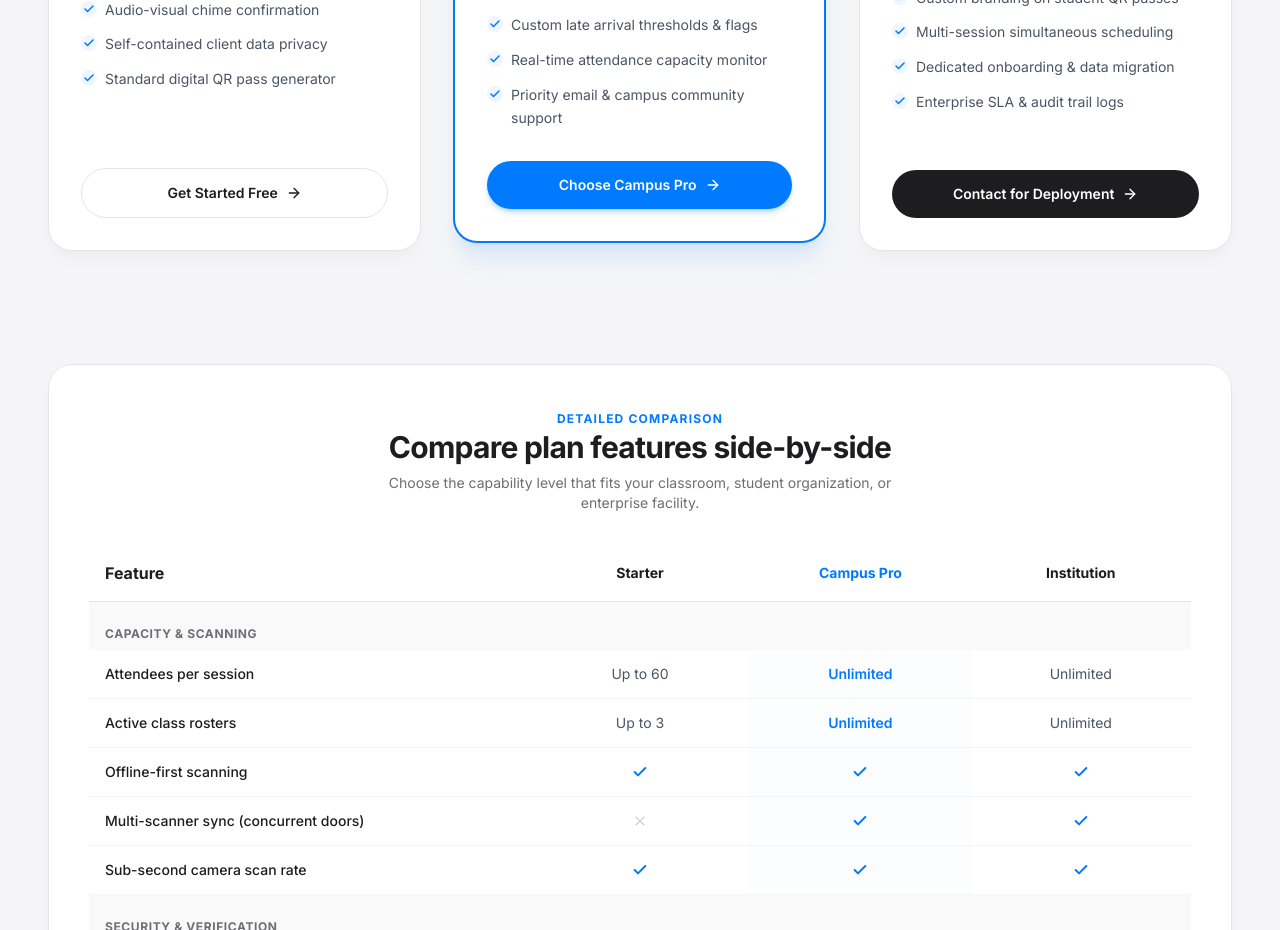
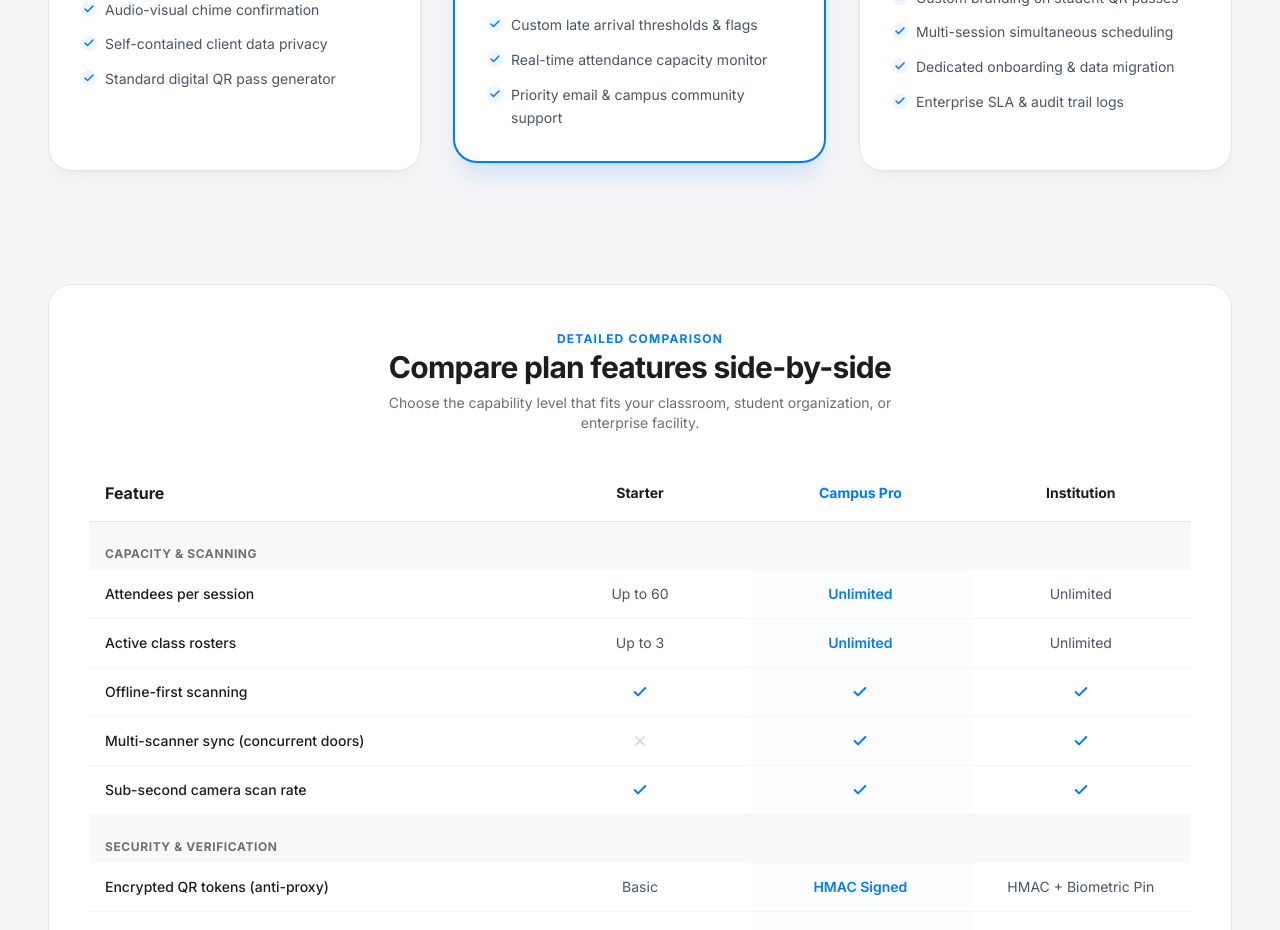
Before and after one commit to gabrielsantoslazaro/KlentroQR, a Next.js app: page /pricing in a window 1280 px wide. Shown: the part 1080-2010 px from the top of the page. Built offline with nearby package versions, Linux system fonts and the light colour scheme.

Commit message:
Remove action buttons from pricing cards in pricing page and home section

```diff
--- a/src/app/pricing/PricingClient.tsx
+++ b/src/app/pricing/PricingClient.tsx
@@ -274,17 +274,6 @@ export default function PricingClient() {
                       ))}
                     </div>
                   </div>
-
-                  {/* CTA Button */}
-                  <div className="pt-6 sm:pt-8">
-                    <Link
-                      href={plan.ctaHref}
-                      className={`w-full inline-flex items-center justify-center gap-2 px-5 sm:px-6 py-3 sm:py-3.5 text-xs sm:text-sm font-semibold rounded-full transition-all active:scale-98 ${plan.ctaStyle}`}
-                    >
-                      <span>{plan.ctaText}</span>
-                      <ArrowRight className="w-4 h-4" />
-                    </Link>
-                  </div>
                 </div>
               </ScrollReveal>
             );
--- a/src/components/PricingSection.tsx
+++ b/src/components/PricingSection.tsx
@@ -158,17 +158,6 @@ export default function PricingSection() {
                   ))}
                 </div>
               </div>
-
-              {/* Action Button */}
-              <div className="pt-8">
-                <Link
-                  href={plan.ctaHref}
-                  className={`w-full inline-flex items-center justify-center gap-2 px-6 py-3.5 text-sm font-semibold rounded-full transition-all active:scale-98 ${plan.ctaStyle}`}
-                >
-                  <span>{plan.ctaText}</span>
-                  <ArrowRight className="w-4 h-4" />
-                </Link>
-              </div>
             </div>
           );
         })}
```
